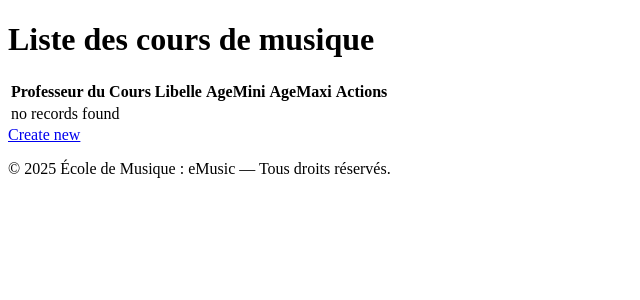
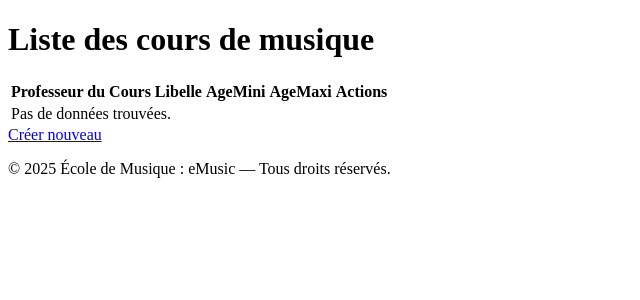
Before and after one commit to ZakinaA/25notf0nd, a Symfony app: template templates/cours/index.html.twig in a window 1280 px wide. Shown: the part 132-432 px from the top of the page, without its empty margins (0-640 px from the left). Run offline with Twig, Linux system fonts and the light colour scheme; the template is opened without the code that fills it, so the values that code supplies are empty; some libraries are stand-ins or nearby versions.

Commit message:
Lister cours de musique

```diff
--- a/templates/cours/index.html.twig
+++ b/templates/cours/index.html.twig
@@ -1,6 +1,6 @@
 {% extends 'base.html.twig' %}
 
-{% block title %}Liste des cours{% endblock %}
+{% block title %}Liste des cours de musique{% endblock %}
 
 {% block body %}
 <h1>Liste des cours de musique</h1>
@@ -34,11 +34,11 @@
             </tr>
         {% else %}
             <tr>
-                <td colspan="5">no records found</td>
+                <td colspan="5">Pas de données trouvées.</td>
             </tr>
         {% endfor %}
         </tbody>
     </table>
 
-    <a href="{{ path('app_cours_new') }}">Create new</a>
+    <a href="{{ path('app_cours_new') }}">Créer nouveau</a>
 {% endblock %}
--- a/templates/cours/new.html.twig
+++ b/templates/cours/new.html.twig
@@ -1,11 +1,11 @@
 {% extends 'base.html.twig' %}
 
-{% block title %}New Cours{% endblock %}
+{% block title %}Ajouter un cour{% endblock %}
 
 {% block body %}
-    <h1>Create new Cours</h1>
+    <h1>Créer un cour</h1>
 
     {{ include('cours/_form.html.twig') }}
 
-    <a href="{{ path('app_cours_index') }}">back to list</a>
+    <a href="{{ path('app_cours_index') }}">Retour à la liste</a>
 {% endblock %}
--- a/templates/cours/show.html.twig
+++ b/templates/cours/show.html.twig
@@ -26,9 +26,9 @@
         </tbody>
     </table>
 
-    <a href="{{ path('app_cours_index') }}">back to list</a>
+    <a href="{{ path('app_cours_index') }}">Retour à la liste</a>
 
-    <a href="{{ path('app_cours_edit', {'id': cour.id}) }}">edit</a>
+    <a href="{{ path('app_cours_edit', {'id': cour.id}) }}">Modifier</a>
 
     {{ include('cours/_delete_form.html.twig') }}
 {% endblock %}
```
